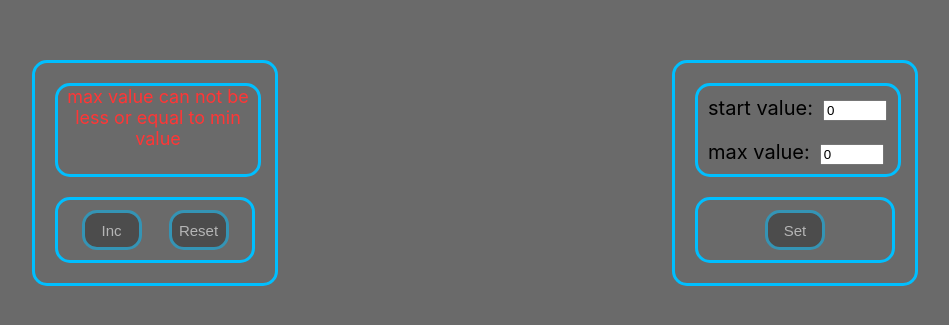
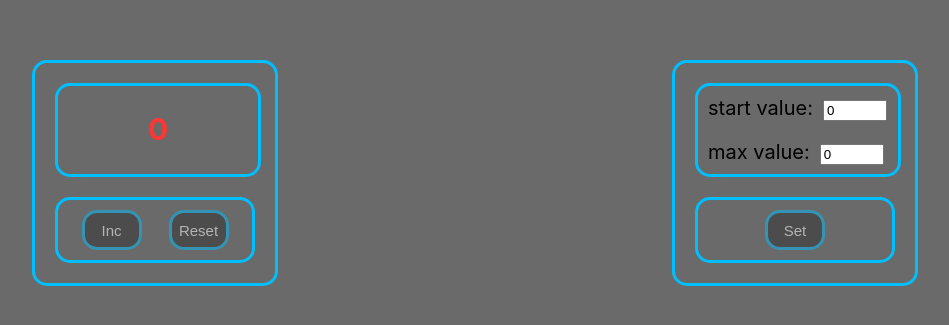
Before and after one commit to vetero4ok/Coutnter, a React (Create React App) app: page / in a window 1280 px wide. Shown: the part 227-552 px from the top of the page, without its empty margins (165-1114 px from the left). Built offline with nearby package versions, Linux system fonts and the light colour scheme.

Commit message:
fix logic displays and increments

```diff
--- a/src/App.css
+++ b/src/App.css
@@ -59,7 +59,7 @@
     height: 100%;
     width: 100%;
     justify-content: space-around;
-    font-size: 60px;
+
 }
 
 .title {
@@ -68,15 +68,20 @@
     justify-content: space-around;
 }
 
+/*.count {*/
+/*    font-size: 60px;*/
+/*}*/
 .text {
     color: #ff3636;
-    font-size: 60px;
-    font-weight: bold;
+      font-weight: bold;
 }
 .info{
     text-align: center;
-    font-size: 18px;
-    color: #ff3636;
+}
+.massageErrorRed {
+    color: red;
+    text-align: center;
+
 }
 button {
 
--- a/src/App.tsx
+++ b/src/App.tsx
@@ -12,7 +12,8 @@ function App() {
     const [maxValue, setMaxValue] = useState(0)
     const [startValue, setStartValue] = useState(0)
 
-    //  const [error,setError] = useState<boolean>(false)
+    const [error, setError] = useState<boolean>(false)
+
     function restoreState<T>(key: string, defaultState: T) {
         let state = defaultState
         const stateAsString = localStorage.getItem(key)
@@ -37,10 +38,12 @@ function App() {
 
     function addMaxValue(value: number) {
         setMaxValue(value)
+        setError(true)
     }
 
     function addStartValue(value: number) {
         setStartValue(value)
+        setError(true)
     }
 
     function addInc(count: number) {
@@ -49,30 +52,28 @@ function App() {
 
     function resetCounts() {
         setCount(startValue)
-
     }
 
     const setCounterToStart = () => {
         setCount(startValue)
+        setError(false)
     }
-    const disabledSet = startValue >= maxValue
-    const numberBold = count === maxValue
-    const errorMassage = startValue < maxValue
+
+
 
     return (
         <div className={'app'}>
             <div className={'counter-wrapper'}>
                 <div className={'display'}>
-                    {errorMassage
-                        ? <Display
-                            count={count}
-                            numberBold={numberBold}
-                        />
-                        : <Display
-                            title={'max value can not be less or equal to min value'}
-                            numberBold={numberBold}
-                        />
-                    }
+
+                    <Display
+                        count={count}
+                        maxValue={maxValue}
+                        startValue={startValue}
+                        error={error}
+                    />
+
+
                 </div>
                 <div className={'display-buttons'}>
                     <Increments
@@ -81,6 +82,8 @@ function App() {
                         count={count}
                         maxValue={maxValue}
                         startValue={startValue}
+                        error={error}
+
 
                     />
                 </div>
@@ -103,7 +106,7 @@ function App() {
                     <Button
                         title={'Set'}
                         addItem={setCounterToStart}
-                        disabled={disabledSet}
+                        disabled={startValue >= maxValue}
                     />
                 </div>
             </div>
--- a/src/Display.tsx
+++ b/src/Display.tsx
@@ -1,17 +1,27 @@
-import React from 'react';
+import React, {useEffect, useState} from 'react';
 
 type PropsDisplayProps = {
-    count?: number
-    numberBold: boolean
-    title?: string
+    count: number
+    maxValue: number
+    startValue: number
+    error: boolean
 }
 
 export const Display = (props: PropsDisplayProps) => {
+    const [errorMessage, setErrorMessage] = useState<string>('')
+
+    useEffect(() => {
+        if (props.startValue < props.maxValue) {
+            setErrorMessage(`enter values and press "set"`)
+        } else if (props.startValue >= props.maxValue) {
+            setErrorMessage('max value can not be less or equal to start value')
+        }
+    }, [props.error, props.maxValue, props.startValue])
+
     return (
 
-        <div className={props.title? 'info':''}>
-           <div className={props.numberBold ? 'text' : ''} > {props.count}</div>
-            {props.title}
+        <div className={props.count === props.maxValue ? 'text' : 'info'} >
+            {props.error ? <h5 className={props.startValue>=props.maxValue? 'massageErrorRed': 'info' } >{errorMessage}</h5>: <h2>{props.count}</h2>}
         </div>
 
     );
--- a/src/Increments.tsx
+++ b/src/Increments.tsx
@@ -8,14 +8,15 @@ type propsIncCountsType = {
     count: number
     startValue: number
     maxValue: number
+    error:boolean
 }
 
 export function Increments(props: propsIncCountsType) {
     const Increments = () => {
         props.addInc(props.count)
     }
-    const disabledInc = props.count >= props.maxValue || props.startValue > props.maxValue
-    const disabledReset = props.count === props.startValue|| props.startValue > props.maxValue
+    const disabledInc = props.count >= props.maxValue ||props.error
+    const disabledReset = props.count === props.startValue|| props.error
 
     return (
         <div className={"settings-buttons"}>
```
